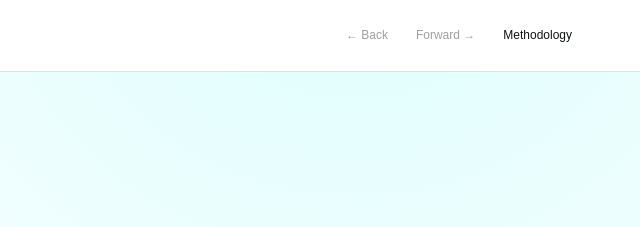
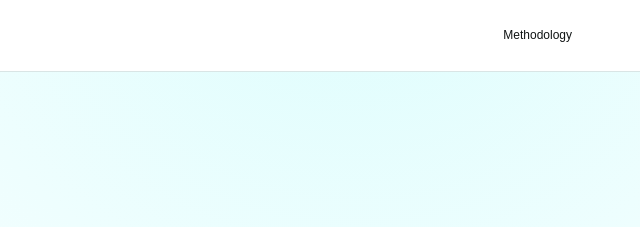
Before and after one commit to anphonicai/Agentreadiness, a website: page public/index.html in a window 1280 px wide. Shown: the top 227 px of the page, 640-1280 px from the left. Drawn offline with Linux system fonts and the light colour scheme; a web font is replaced by a local one.

Commit message:
Use browser navigation without duplicate header buttons

```diff
--- a/public/contact.css
+++ b/public/contact.css
@@ -1,3 +1 @@
 *{box-sizing:border-box}body{margin:0;color:#080a0a;background:#f8fcfc;font-family:FlowInter,Arial,sans-serif}a{color:#177b7b;text-underline-offset:4px}.flow-nav>a:last-child{font-size:14px}.contact-layout{max-width:1200px;margin:0 auto;padding:80px 32px;display:grid;grid-template-columns:1fr 1fr;gap:80px;align-items:start}.contact-copy h1{font-size:clamp(36px,4vw,56px);font-weight:500;line-height:1.1;letter-spacing:-.035em;margin:24px 0}.contact-copy p,.contact-card>p{color:#607070;line-height:1.7}.contact-card{padding:32px;background:white;border:1px solid #d9e5e5;border-radius:12px}.contact-card h2{margin:0;font-size:24px}form{display:grid;gap:12px;margin-top:24px}label{font-size:14px}input,textarea{width:100%;border:1px solid #c9d8d8;border-radius:6px;padding:14px;font:inherit;min-width:0}textarea{resize:vertical}button{background:#4ad3d3;color:#080a0a;border:0;border-radius:6px;padding:16px;font:600 15px FlowInter,Arial,sans-serif;cursor:pointer;margin-top:8px}.contact-note,#review-status{font-size:13px;color:#607070;line-height:1.5;margin:0}a:focus-visible,button:focus-visible,input:focus-visible,textarea:focus-visible{outline:3px solid #177b7b;outline-offset:3px}@media(max-width:700px){.flow-nav{padding:0 24px}.contact-layout{grid-template-columns:1fr;padding:40px 24px;gap:32px}.contact-card{padding:24px}}
-
-.contact-navigation{display:flex;align-items:center;gap:8px}.contact-navigation button{margin:0}.contact-navigation a{font-size:13px}@media(max-width:500px){.flow-nav{padding:0 12px}.flow-nav img{width:100px;height:auto}.contact-navigation{gap:4px}.contact-navigation button{padding:10px 6px;font-size:11px}}
--- a/public/index.html
+++ b/public/index.html
@@ -249,7 +249,7 @@ details summary{cursor:pointer;color:var(--link);font-size:15px;margin-bottom:ca
 <body data-screen="home">
 <nav class="flow-nav" aria-label="Main navigation">
   <a href="/" aria-label="Anphonic home"><img src="/assets/flow/logo.png" alt="Anphonic" width="136" height="32"></a>
-  <div class="site-navigation"><button type="button" id="journey-back" aria-label="Go back" disabled>← Back</button><button type="button" id="journey-forward" aria-label="Go forward" disabled>Forward →</button><button type="button" id="methodology-open">Methodology</button></div>
+  <button type="button" id="methodology-open">Methodology</button>
 </nav>
 <main class="wrap">
 
--- a/public/navigation.js
+++ b/public/navigation.js
@@ -1,35 +1,21 @@
 // History contains visited public screens only, never report data or access tokens.
 (() => {
   const renderScreen = setScreen;
-  const back = document.getElementById('journey-back');
-  const forward = document.getElementById('journey-forward');
   const session = Math.random().toString(36).slice(2);
   let entries = ['home'];
   let position = 0;
   const state = () => ({journey:session, position});
-  const paidVisible = () => {
-    const detail = document.getElementById('full-detail');
-    return document.body.dataset.screen === 'report' && detail && !detail.classList.contains('hidden');
-  };
-  function update() {
-    const paid = paidVisible();
-    back.hidden = forward.hidden = Boolean(paid);
-    back.disabled = position === 0;
-    forward.disabled = position >= entries.length - 1;
-  }
   function show(screen) {
     // Revisiting "report" always opens its free summary. Paid content still
     // requires the existing verified-payment/private-link flow.
     document.getElementById('full-detail')?.classList.add('hidden');
     document.getElementById('paid-preview')?.classList.remove('hidden');
     renderScreen(screen);
-    update();
   }
   history.replaceState(state(), '', location.href);
   setScreen = function(screen, options = {}) {
     if (screen === 'report-loading' || options.privateReport) {
       renderScreen(screen);
-      update();
       return;
     }
     if (screen !== entries[position]) {
@@ -40,10 +26,7 @@
       history.pushState(state(), '', '/');
     }
     renderScreen(screen);
-    update();
   };
-  back.addEventListener('click', () => { if (!back.disabled) history.back(); });
-  forward.addEventListener('click', () => { if (!forward.disabled) history.forward(); });
   window.addEventListener('popstate', event => {
     if (event.state?.journey !== session) return;
     position = event.state.position;
@@ -64,6 +47,4 @@
       history.go(target - position);
     }
   }, true);
-  new MutationObserver(update).observe(document.getElementById('report'), {subtree:true, childList:true, attributes:true, attributeFilter:['class']});
-  update();
 })();
--- a/public/refinement.css
+++ b/public/refinement.css
@@ -58,4 +58,3 @@ body[data-screen=report] .masthead{display:none}.free-report>.eyebrow{font:11px
 #coupon-status:empty{margin:0;min-height:0}
 
 .scan-help{max-width:760px;margin:40px 0;padding:32px;background:#f5f8f8;border:1px solid #d9e5e5;border-radius:12px}.scan-help h2{font-size:28px;margin:16px 0}.scan-help p{color:#607070;line-height:1.6}.scan-contact{display:inline-block;padding:14px 24px;border-radius:6px;background:#4ad3d3;color:#080a0a;font-weight:600;text-decoration:none;margin:12px 20px 12px 0}.scan-retry{color:#177b7b}.scan-help .scan-help-note{font-size:13px;margin-bottom:0}.scan-contact:focus-visible,.scan-retry:focus-visible{outline:3px solid #177b7b;outline-offset:3px}
-.site-navigation{display:flex;align-items:center;gap:4px}.site-navigation button:disabled{opacity:.4;cursor:default}.site-navigation button[hidden]{display:none}@media(max-width:500px){.flow-nav{padding:0 12px}.flow-nav img{max-width:110px;height:auto}.site-navigation button{padding:10px 6px;font-size:11px}}
```
Also changed, not shown: public/contact.html (+1 -1 lines), public/contact.js (+0 -8 lines), tests/navigation.test.js (+1 -6 lines).
